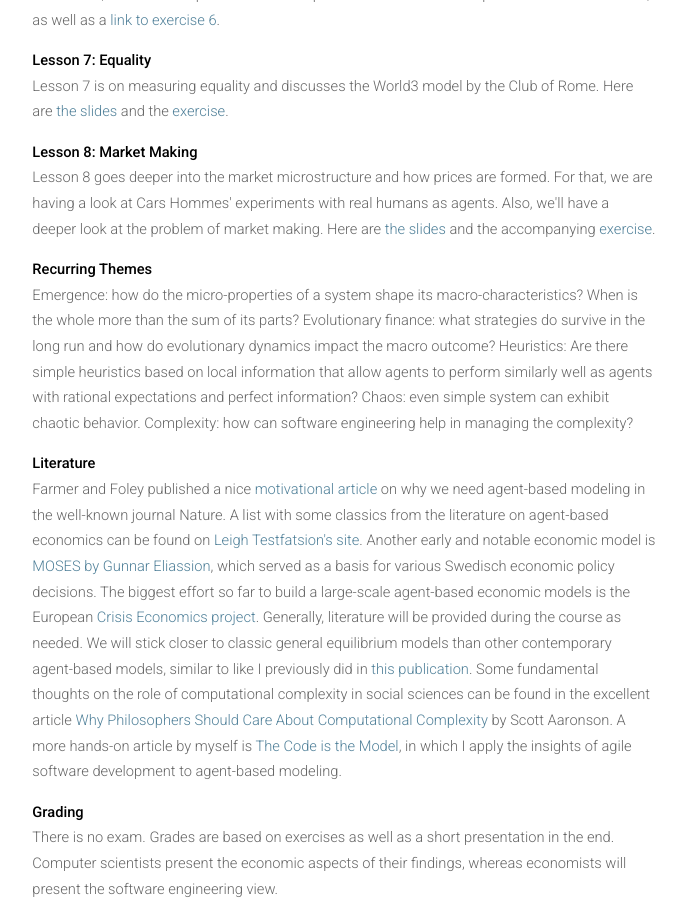
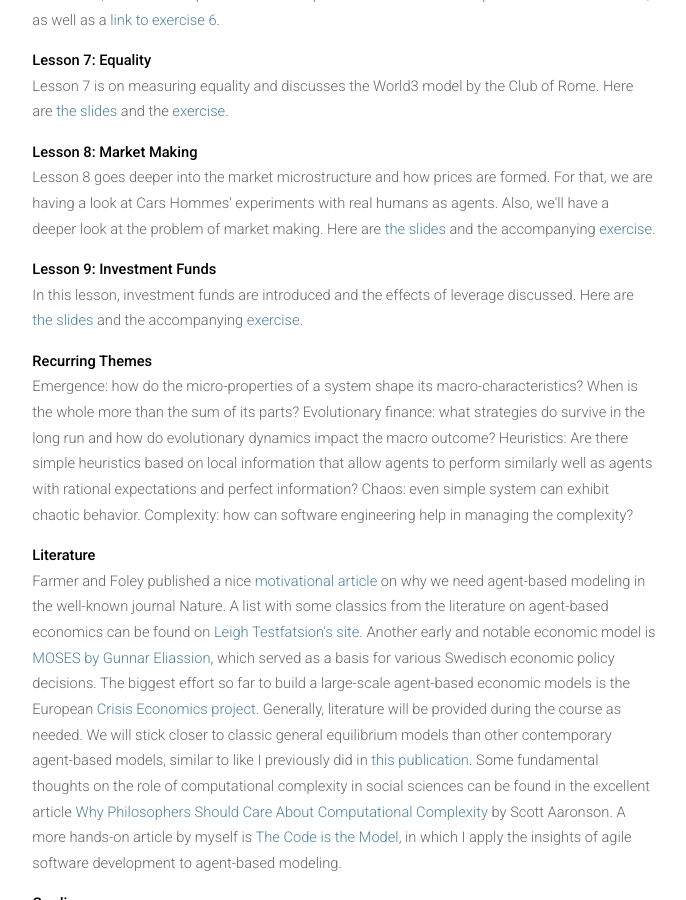
Before and after one commit to meisserecon/www, a Jekyll site: the page built from course.md, in a window 1280 px wide and 900 px high, scrolled down 1876 px. Shown: the whole window, without its empty margins (296-982 px from the left). Built offline with Jekyll 4.4.1, drawn with Linux system fonts in a browser that asks for light colours; nearby versions of some CDN libraries.

Commit message:
lesson 9

```diff
--- a/course.md
+++ b/course.md
@@ -43,6 +43,10 @@ permalink: /course/
 <b>Lesson 8: Market Making</b>
 
 <p>Lesson 8 goes deeper into the market microstructure and how prices are formed. For that, we are having a look at Cars Hommes' experiments with real humans as agents. Also, we'll have a deeper look at the problem of market making. Here are <a href="/assets/abfe-lesson8.pdf">the slides</a> and the accompanying <a href="https://github.com/meisser/course2018/blob/master/exercises/journal/exercise08-task.md">exercise</a>.</p>
+
+<b>Lesson 9: Investment Funds</b>
+
+<p>In this lesson, investment funds are introduced and the effects of leverage discussed. Here are <a href="/assets/abfe-lesson9.pdf">the slides</a> and the accompanying <a href="https://github.com/meisser/course2018/blob/master/exercises/journal/exercise09-task.md">exercise</a>.</p>
 
 <!--
 
```
Also changed, not shown: 2 other files.
